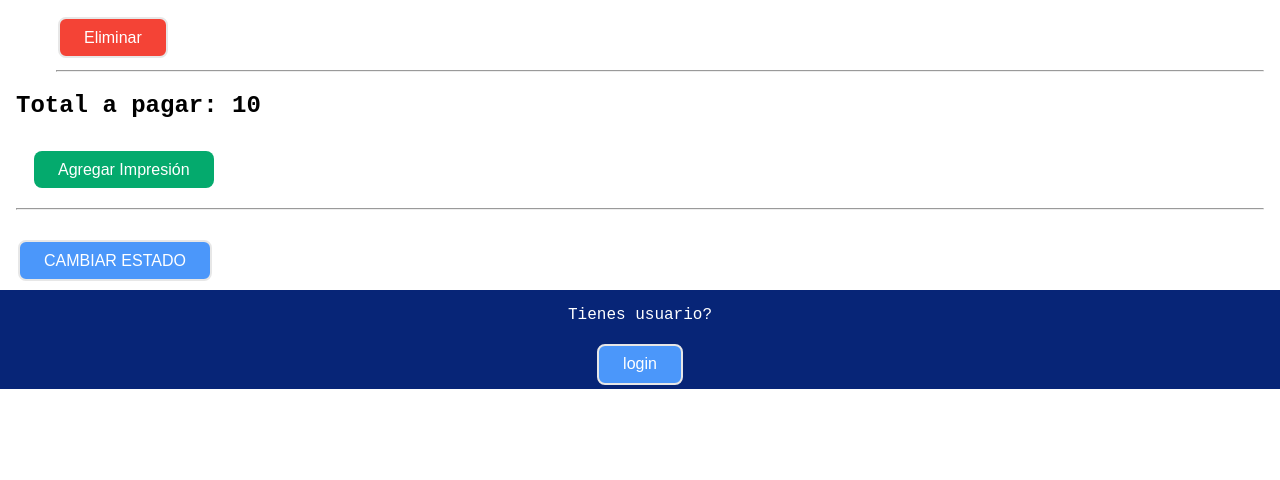
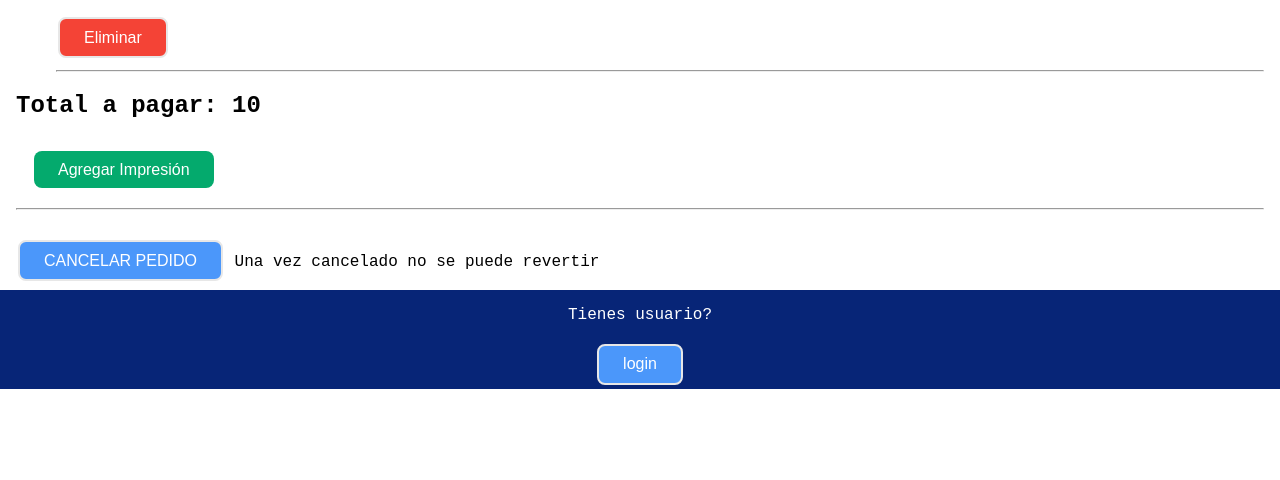
Before and after one commit to RominaSaravia/Negocio_imprenta, a FastAPI app: template server/templates/cart.html in a window 1280 px wide. Shown: the part 411-891 px from the top of the page. Run offline with FastAPI, Linux system fonts and the light colour scheme; the template is opened without the code that fills it: most values are stand-ins (such as "Sample title", 1, 10 or a date in 2020).

Commit message:
Cart.Page - button cancel label fixed

```diff
--- a/server/templates/cart.html
+++ b/server/templates/cart.html
@@ -39,7 +39,8 @@
     <hr>
     <br>
     <div>
-        <button class="button confirm" onclick="handleChangeState('Cancelado', {{cart.id}})" >CAMBIAR ESTADO</button>
+        <button id="btn_cancel" class="button confirm" onclick="handleChangeState('Cancelado', {{cart.id}})" >CANCELAR PEDIDO</button>
+        <label for="btn_cancel">Una vez cancelado no se puede revertir</label>
     </div>
     {% endif %}
 
```
